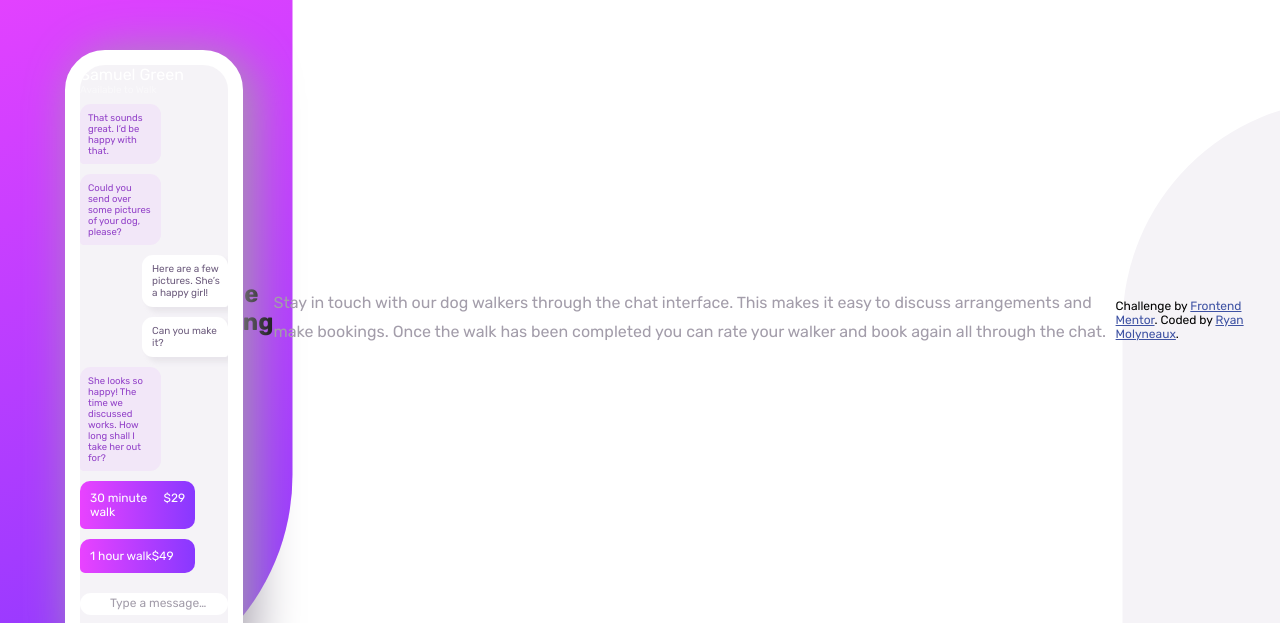
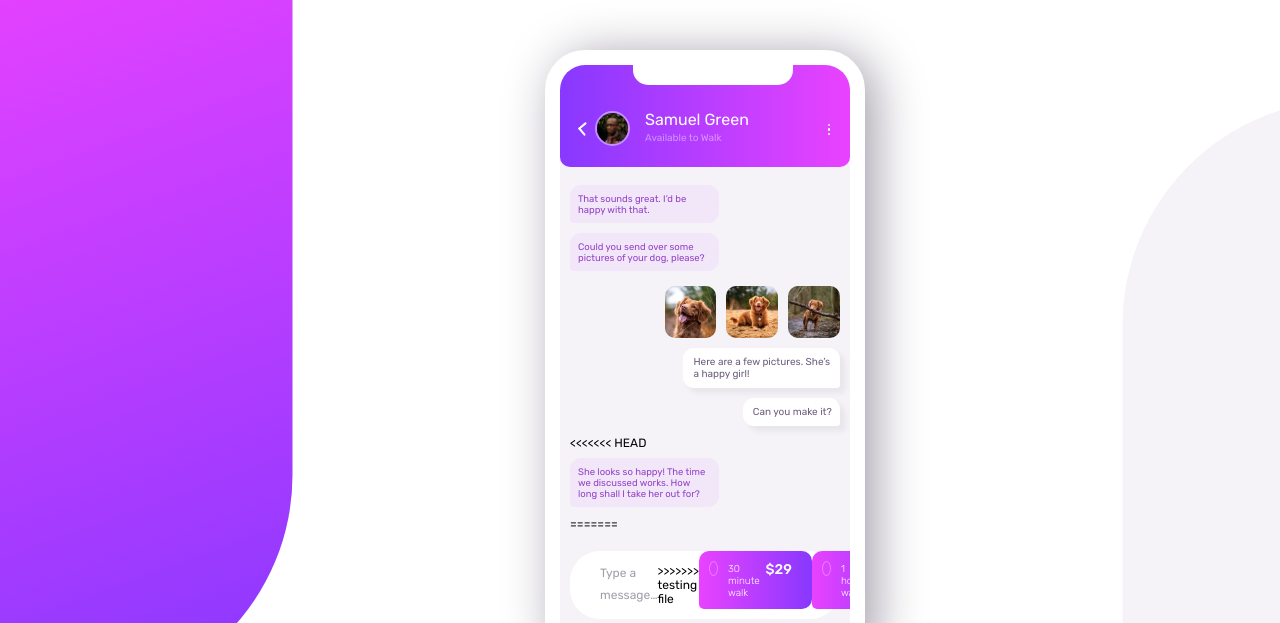
Before and after one commit to rjmolyneaux/chat-app-css, a plain HTML site: page index.html in a window 1280 px wide. Shown: the top 623 px of the page. Drawn offline with Linux system fonts and the light colour scheme.

Commit message:
Final Draft

```diff
--- a/index.html
+++ b/index.html
@@ -15,67 +15,103 @@
 </head>
 
 <body>
+
+
   <div class="phone-group">
+    <span class="speaker"></span>
+    <div class="dropdown">
+      <div class="back-arrow"></div>
+      <img src="images/avatar.jpg" alt="User's avatar" class="avatar">
 
-    <div class="user-avatar"></div>
+      <div class="app-header">
         <div class="user-name">Samuel Green</div>
-
-    <div class="user-status">
+        <p class="user-status">
           Available to Walk
+        </p>
+      </div>
+      <div class="menu-dots">
+        <span>&nbsp;</span>
+        <span>&nbsp;</span>
+        <span>&nbsp;</span>
+      </div>
     </div>
 
-    <div class="user-message">
+
+    <div class="message-bubbles">
+      <div class="user-message 1">
         That sounds great. I’d be happy with that.
       </div>
 
-    <div class="user-message">
+      <div class="user-message 2">
         Could you send over some pictures of your dog, please?
       </div>
 
-    <div class="client-message">
+      <span class="dog-pics">
+        <img src="images/dog-image-1.jpg" alt="...">
+        <img src="images/dog-image-2.jpg" alt="...">
+        <img src="images/dog-image-3.jpg" alt="...">
+
+      </span>
+
+      <div class="client-message 1">
         Here are a few pictures. She’s a happy girl!
       </div>
 
-    <div class="client-message">
+      <div class="client-message-2">
         Can you make it?
       </div>
 
-    <div class="user-message">
+      <<<<<<< HEAD <div class="user-message 3">
         She looks so happy! The time we discussed works. How long shall I take her out for?
     </div>
 
-    <div class="price-quote">
-      <span>30 minute walk</span>
-      <span>$29</span>
-    </div>
-
-    <div class="price-quote">
-      <span>1 hour walk</span>
-      <span>$49</span>
-    </div>
-
+    =======
     <div class="text-field">
       <p class="placeholder">
         Type a message…
       </p>
+      >>>>>>> testing file
+
+      <div class="price-quote 1">
+        <span class="circle"></span>
+        <span class="walk-length">30 minute walk</span>
+        <span class="cost">$29</span>
+      </div>
+
+      <div class="price-quote 2">
+        <span class="circle"></span>
+        <span class="walk-length">1 hour walk</span>
+        <span class="cost">$49</span>
+      </div>
+
+      <div class="text-field">
+
+        <p class="placeholder">
+          Type a message…
+        </p>
+
+        <div class="send-button">
+          <div class="send-button-arrow"></div>
+        </div>
 
       </div>
-
-
-
+    </div>
   </div>
 
-  <h1>Simple booking</h1>
+  <div class="app-intro">
+
+    <h2>Simple booking</h2>
 
     <p>Stay in touch with our dog walkers through the chat interface. This makes it easy to
       discuss arrangements and make bookings. Once the walk has been completed you can rate
       your walker and book again all through the chat.</p>
 
-
     <div class="attribution">
       Challenge by <a href="https://www.frontendmentor.io?ref=challenge" target="_blank">Frontend Mentor</a>.
       Coded by <a href="https://www.linkedin.com/in/rmlink">Ryan Molyneaux</a>.
     </div>
+  </div>
+
 </body>
 
 </html>
```
Lines whose indentation alone changed are shown as unchanged.
